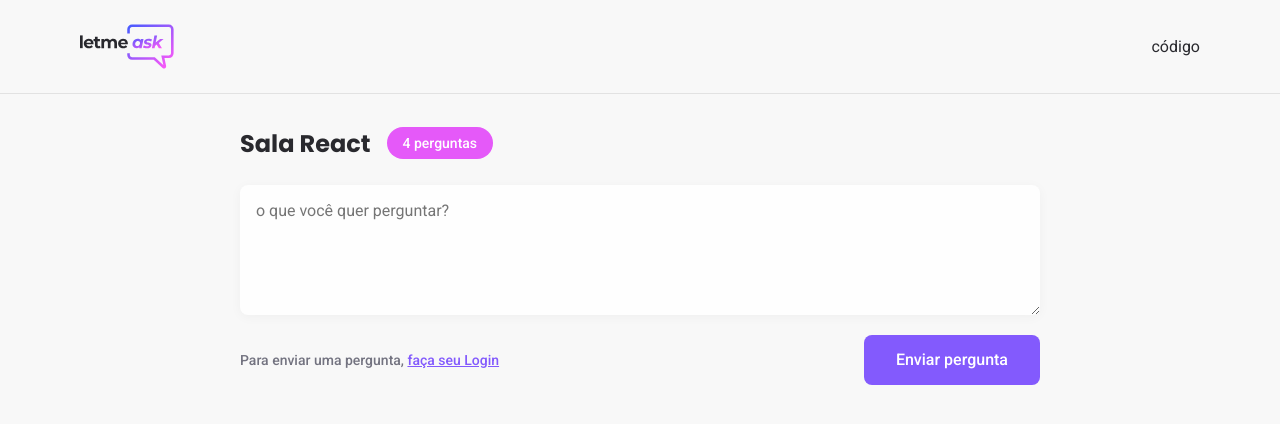
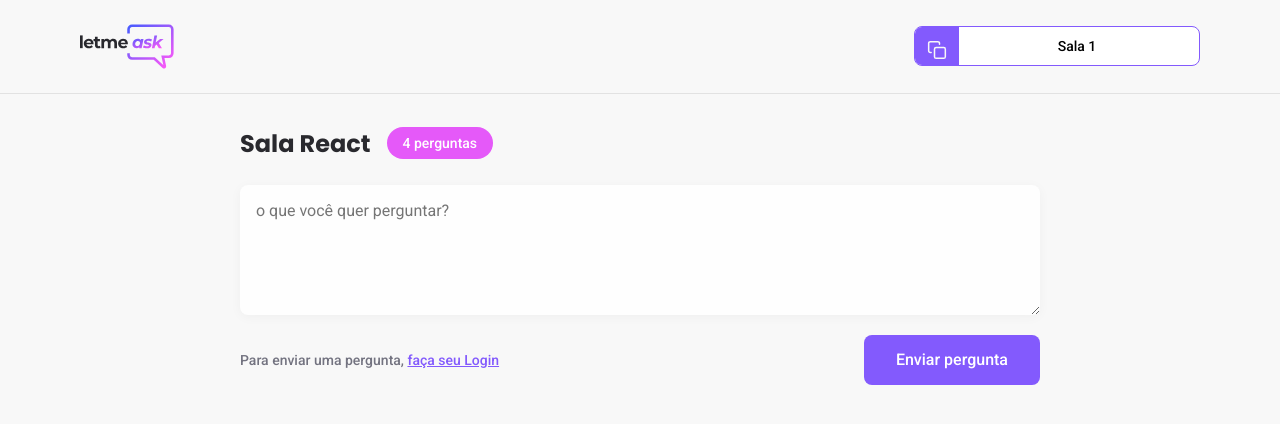
Before and after one commit to victor-magaldi/nlwtogether, a React (Create React App) app: page /rooms/1 in a window 1280 px wide. Shown: the top 424 px of the page. Built offline with nearby package versions, Linux system fonts and the light colour scheme; no server answers.

Commit message:
init pagina sala

```diff
--- /dev/null
+++ b/src/components/RoomCode.tsx
@@ -0,0 +1,21 @@
+import React from 'react'
+import copyImg from "../assets/images/copy.svg"
+import "../styles/roomcode.scss"
+
+type RoomCodeProps = {
+    code: string,
+}
+
+export default function RoomCode(props: RoomCodeProps) {
+    function copyRoomCodeToClipboard() {
+        navigator.clipboard.writeText(props.code)
+    }
+    return (
+        <button className="room-code" onClick={copyRoomCodeToClipboard}>
+            <div>
+                <img src={copyImg} alt=" copy room code" />
+            </div>
+            <span>Sala {props.code}</span>
+        </button>
+    )
+}
--- a/src/pages/Room.tsx
+++ b/src/pages/Room.tsx
@@ -1,10 +1,17 @@
 import React from 'react'
+
+import { useParams } from "react-router-dom"
 import logoImg from "../assets/images/logo.svg"
 import "../styles/room.scss"
 
 import Button from '../components/Button'
+import RoomCode from "../components/RoomCode"
 
 export default function Room() {
+    const params: RoomParams = useParams()
+    type RoomParams = {
+        id: string
+    }
     return (
         <div>
             <div id="page-room">
@@ -12,9 +19,7 @@
                 <header>
                     <div className="content">
                         <img src={logoImg} alt="letmeask" />
-                        <div>
-                            código
-                        </div>
+                        <RoomCode code={params.id} />
                     </div>
                 </header>
 
--- /dev/null
+++ b/src/styles/roomcode.scss
@@ -0,0 +1,27 @@
+.room-code{
+    height: 40px;
+    border-radius: 8px;
+    overflow: hidden;
+    background: #fff;
+    border: 1px solid #835afd;
+    cursor: pointer;
+    display: flex;
+
+    >div{
+        background: #835afd;
+        padding: 0 12px ;
+        display: flex;
+        justify-content: center;
+        align-items: center;
+        height: 45px;
+    }
+    span{
+        display: block;
+        align-self: center;
+        flex:1;
+        padding:  0 16px 0 12px ;
+        width: 240px;
+        font-size: 14px;
+        font-weight: 500;
+    }
+}
```
